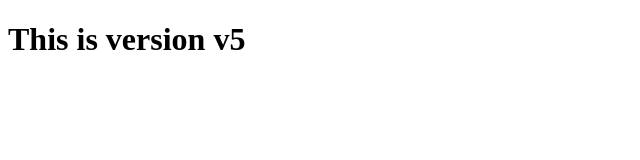
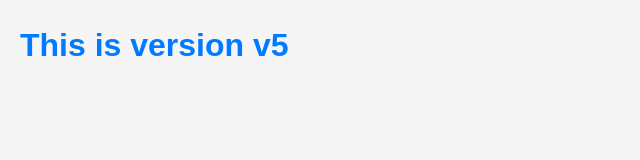
Before and after one commit to RealAbhishekCode/myrepo, a plain HTML site: page index.html in a window 1280 px wide. Shown: the whole page, without its empty margins (0-640 px from the left). Drawn offline with Linux system fonts and the light colour scheme.

Commit message:
Added Design for Website

```diff
--- a/index.html
+++ b/index.html
@@ -3,6 +3,7 @@
 <head>
   <meta charset="UTF-8">
   <meta name="viewport" content="width=device-width, initial-scale=1.0">
+  <link rel="stylesheet" href="syle.css">
   <title>Document</title>
 </head>
 <body>
--- /dev/null
+++ b/syle.css
@@ -0,0 +1,36 @@
+/* Sample CSS Code */
+
+/* Reset default margin and padding */
+* {
+  margin: 0;
+  padding: 0;
+  box-sizing: border-box;
+}
+
+/* Body styling */
+body {
+  font-family: Arial, sans-serif;
+  background-color: #f5f5f5;
+  color: #333;
+  line-height: 1.6;
+  padding: 20px;
+}
+
+/* Header style */
+h1 {
+  color: #007bff;
+  margin-bottom: 10px;
+}
+
+/* Paragraph style */
+p {
+  margin-bottom: 15px;
+  font-size: 16px;
+}
+
+/* Button styling */
+button {
+  background-color: #28a745;
+  color:
+
+}
```
